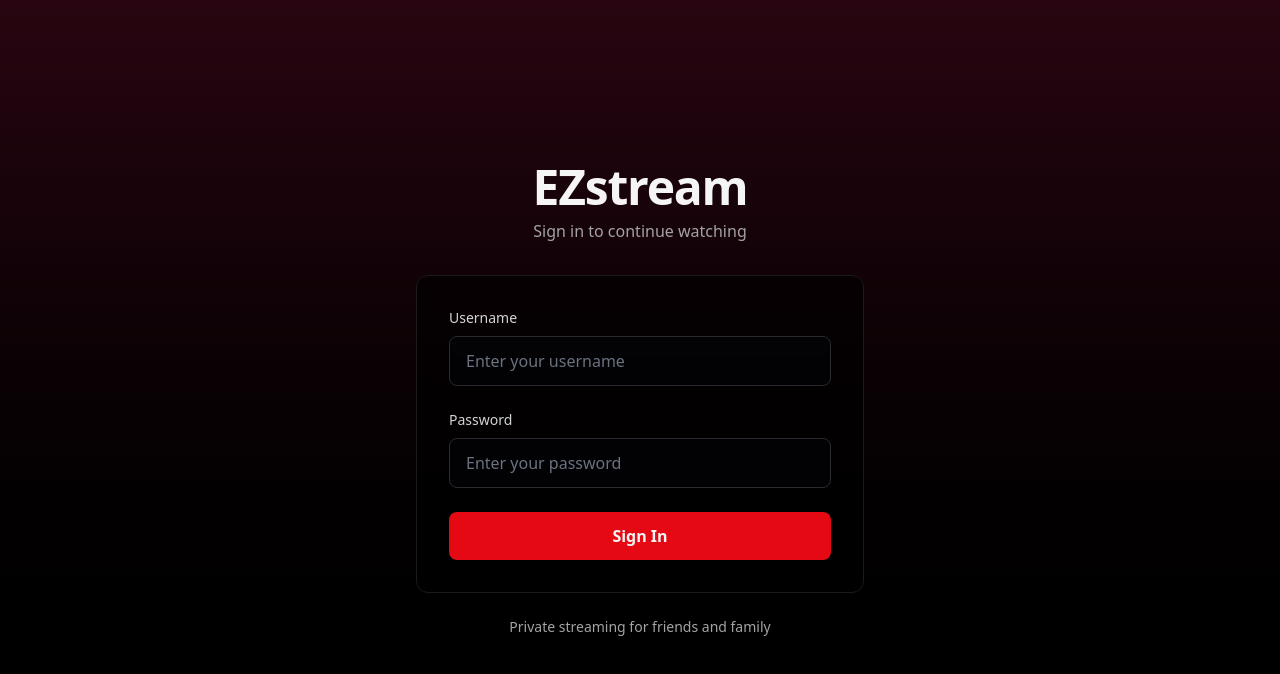
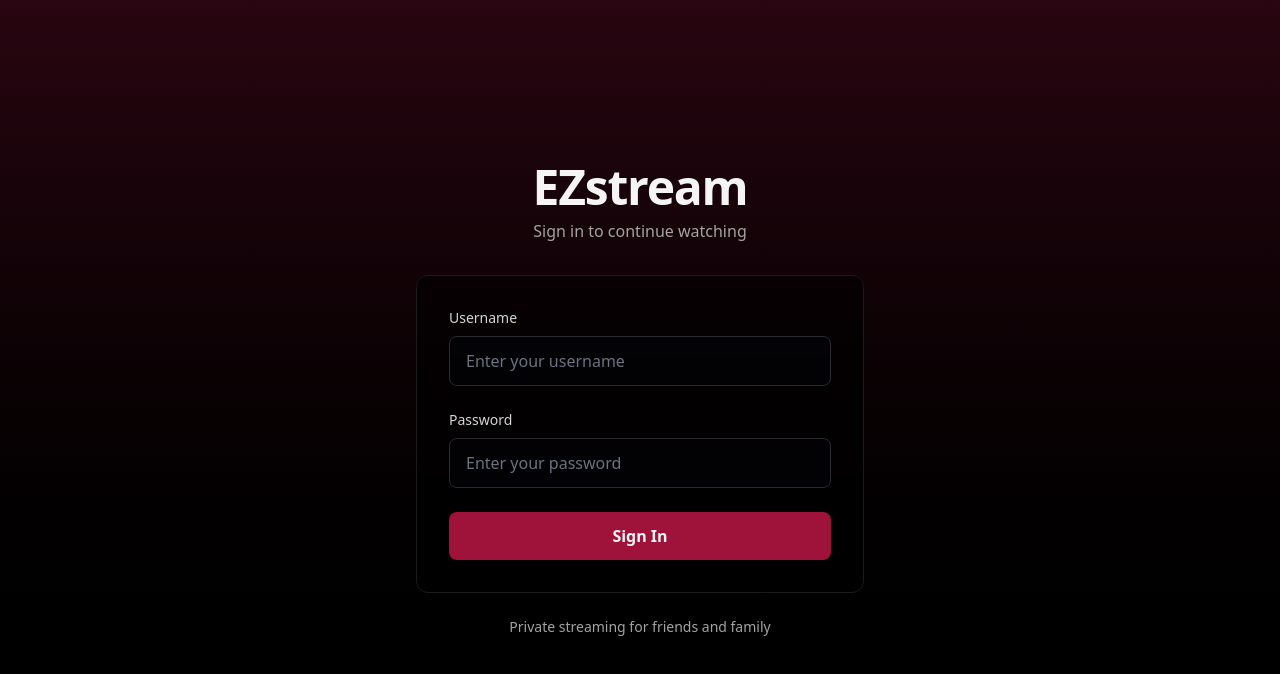
Before and after one commit to Mikky1997/EZstream, a Next.js app: page /login in a window 1280 px wide. Shown: the top 674 px of the page. Built offline with nearby package versions, Linux system fonts and the light colour scheme; no server answers.

Commit message:
Add Movie/TV badges to Continue Watching and Watchlist cards, update accent color

```diff
--- a/app/globals.css
+++ b/app/globals.css
@@ -20,8 +20,8 @@
   --text-secondary: #d4d4d4;
   --text-muted: #a3a3a3;
 
-  /* Primary accent (brand color) */
-  --accent: #e50914;
+  /* Primary accent (brand color) - uses muted red */
+  --accent: #9f1239;
 
   /* Danger/Red palette */
   --danger: #9f1239;
@@ -56,7 +56,7 @@
   --text-primary: #f5f5f5;
   --text-secondary: #d4d4d4;
   --text-muted: #a3a3a3;
-  --accent: #e50914;
+  --accent: #9f1239;
   --danger: #9f1239;
   --danger-hover: #881337;
   --danger-light: #be123c;
@@ -182,9 +182,7 @@ body {
   background-color: color-mix(in srgb, var(--accent) 90%, black) !important;
 }
 
-.bg-blue-900 {
-  background-color: color-mix(in srgb, var(--accent) 45%, black) !important;
-}
+/* Removed - see badge overrides section below */
 
 .border-gray-800 {
   border-color: var(--border-strong) !important;
@@ -285,19 +283,22 @@ html[data-theme] .text-gray-500,
   background-color: var(--danger) !important;
 }
 
-/* ===== BADGE COLOR OVERRIDES ===== */
-/* Movie/TV type badges use neutral black background */
+/* ===== BADGE COLORS ===== */
+/* Movie/TV type badges keep their blue/purple colors */
 .bg-blue-900 {
-  background-color: var(--badge-bg) !important;
+  background-color: #1e3a5f !important;
 }
 
 .bg-purple-900 {
-  background-color: var(--badge-bg) !important;
+  background-color: #4c1d6e !important;
 }
 
-.text-blue-300,
+.text-blue-300 {
+  color: #93c5fd !important;
+}
+
 .text-purple-300 {
-  color: var(--badge-text) !important;
+  color: #d8b4fe !important;
 }
 
 /* ===== GREEN/SUCCESS COLOR OVERRIDES ===== */
@@ -320,6 +321,7 @@ html[data-theme] .text-gray-500,
   background-color: var(--active-bg) !important;
   color: var(--active-text) !important;
 }
+
 
 .focus\:ring-blue-500\/20:focus {
   --tw-ring-color: transparent !important;
--- a/app/page.tsx
+++ b/app/page.tsx
@@ -74,12 +74,13 @@ const ContinueWatchingCard = memo(function ContinueWatchingCard({
             <div className="card-overlay absolute inset-0 bg-gradient-to-t from-black/80 via-transparent to-transparent" />
             <div className="absolute bottom-0 left-0 right-0 h-1 bg-gray-700">
               <div
-                className="h-full bg-red-500 transition-[width] duration-300"
+                className="h-full bg-accent transition-[width] duration-300"
                 style={{ width: `${Math.min(progress, 100)}%` }}
               />
             </div>
+            {/* Episode info for TV */}
             {mediaType === "tv" && item.season && item.episode && (
-              <div className="absolute top-2 right-2 bg-black/80 px-2 py-1 rounded-lg text-xs text-white font-medium">
+              <div className="absolute top-9 left-2 bg-black/80 px-1.5 py-0.5 rounded text-xs text-gray-300 font-medium">
                 S{item.season} E{item.episode}
               </div>
             )}
@@ -91,6 +92,15 @@ const ContinueWatchingCard = memo(function ContinueWatchingCard({
           </div>
         </div>
       </Link>
+      {/* Media type badge - left */}
+      <div className="absolute top-2 left-2 z-10">
+        <span className={`px-1.5 py-0.5 rounded text-xs font-medium ${
+          mediaType === "movie" ? "bg-blue-900 text-blue-300" : "bg-purple-900 text-purple-300"
+        }`}>
+          {mediaType === "movie" ? "Movie" : "TV"}
+        </span>
+      </div>
+      {/* Remove button - right */}
       {onRemove && (
         <button
           onClick={(e) => {
@@ -98,7 +108,7 @@ const ContinueWatchingCard = memo(function ContinueWatchingCard({
             e.stopPropagation();
             onRemove();
           }}
-          className="card-action-btn absolute top-2 left-2 w-7 h-7 bg-black/80 active:bg-red-600 rounded-full z-10 flex items-center justify-center"
+          className="card-action-btn absolute top-2 right-2 w-7 h-7 bg-black/80 active:bg-red-600 rounded-full z-10 flex items-center justify-center"
           title="Remove"
         >
           <svg
@@ -172,6 +182,15 @@ const WatchlistCard = memo(function WatchlistCard({
           </div>
         </div>
       </Link>
+      {/* Media type badge - left */}
+      <div className="absolute top-2 left-2 z-10">
+        <span className={`px-1.5 py-0.5 rounded text-xs font-medium ${
+          mediaType === "movie" ? "bg-blue-900 text-blue-300" : "bg-purple-900 text-purple-300"
+        }`}>
+          {mediaType === "movie" ? "Movie" : "TV"}
+        </span>
+      </div>
+      {/* Remove button - right */}
       {onRemove && (
         <button
           onClick={(e) => {
@@ -179,7 +198,7 @@ const WatchlistCard = memo(function WatchlistCard({
             e.stopPropagation();
             onRemove();
           }}
-          className="card-action-btn absolute top-2 left-2 w-7 h-7 bg-black/80 active:bg-red-600 rounded-full z-10 flex items-center justify-center"
+          className="card-action-btn absolute top-2 right-2 w-7 h-7 bg-black/80 active:bg-red-600 rounded-full z-10 flex items-center justify-center"
           title="Remove"
         >
           <svg
```
